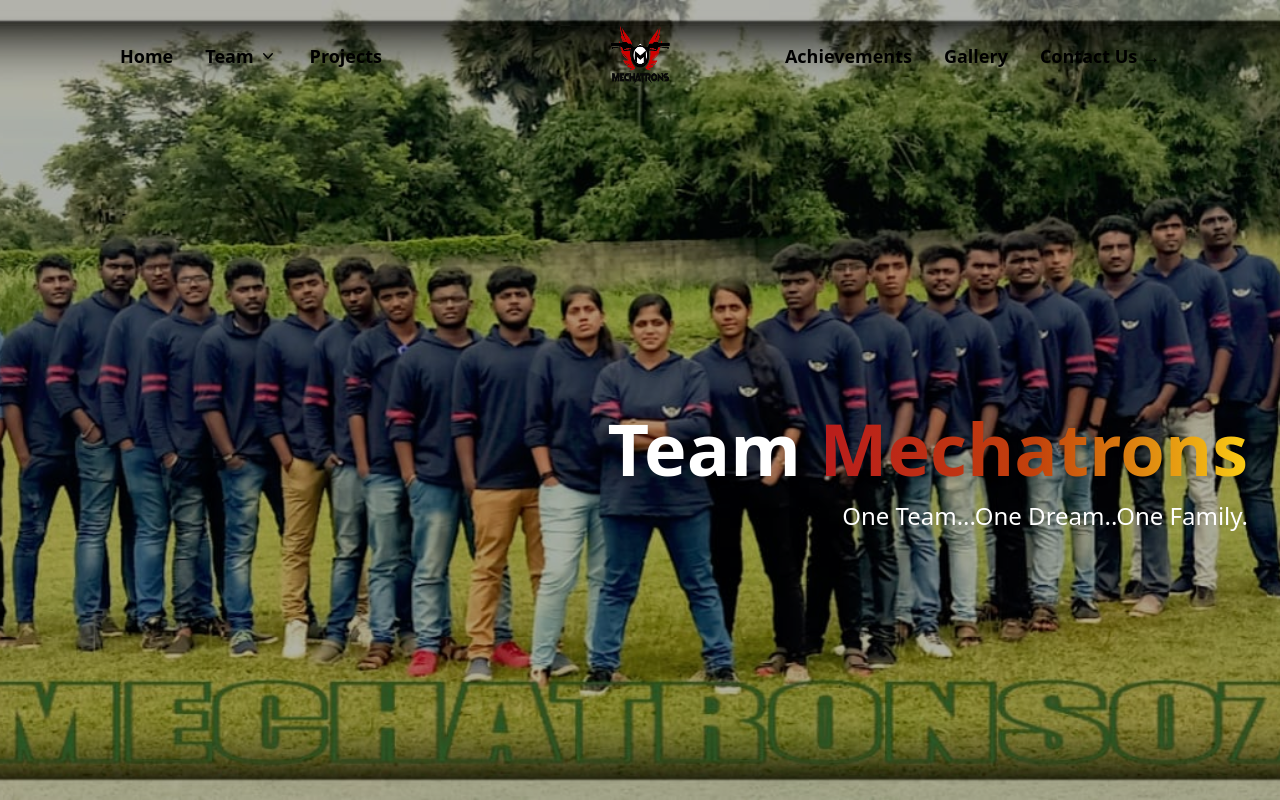
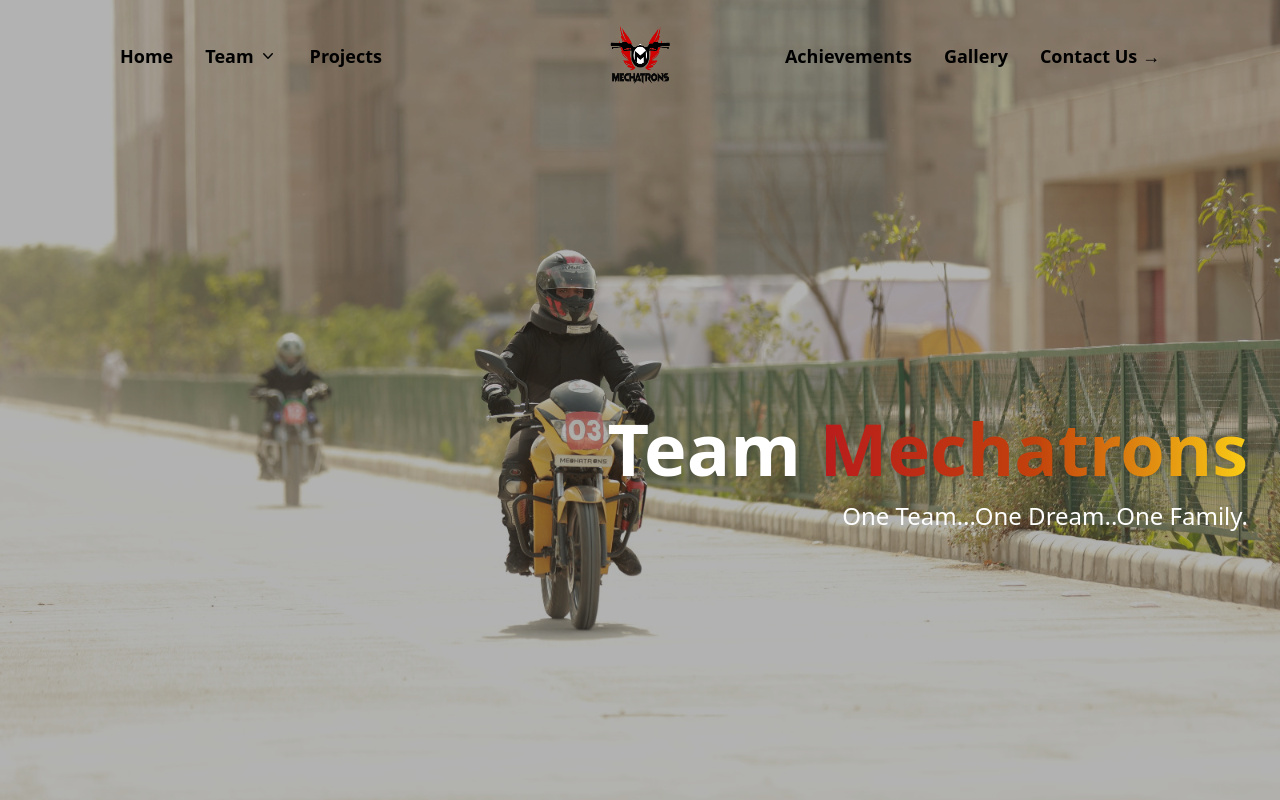
Before and after one commit to SRIRAMS2002/mechatrons07, a Next.js app: page / in a window 1280 px wide. Shown: the top 800 px of the page. Built offline with nearby package versions, Linux system fonts and the light colour scheme.

Commit message:
rework-9

```diff
--- a/src/Components/Hero.jsx
+++ b/src/Components/Hero.jsx
@@ -5,7 +5,7 @@
 const Hero = () => {
   return (
     <>
-      <div className="flex flex-col-reverse relative min-h-screen h-fit lg:flex-row items-center p-4 lg:p-8 w-full bg-[url('/Hero1.jpg')] bg-opacity-30 bg-black bg-center bg-blend-darken bg-cover px-10 text-white">
+      <div className="flex flex-col-reverse relative min-h-screen h-fit lg:flex-row items-center p-4 lg:p-8 w-full bg-[url('/3.jpeg')] bg-opacity-30 bg-black bg-center bg-blend-darken bg-cover px-10 text-white">
         {/* <div className="flex items-center justify-center"></div> */}
         {/* bg-[url('/bgs/bgGradLine.svg')] */}
         <div className="flex flex-col gap-2 sm:gap-4 items-center w-full h-full mt-10 lg:mt-36">
```
